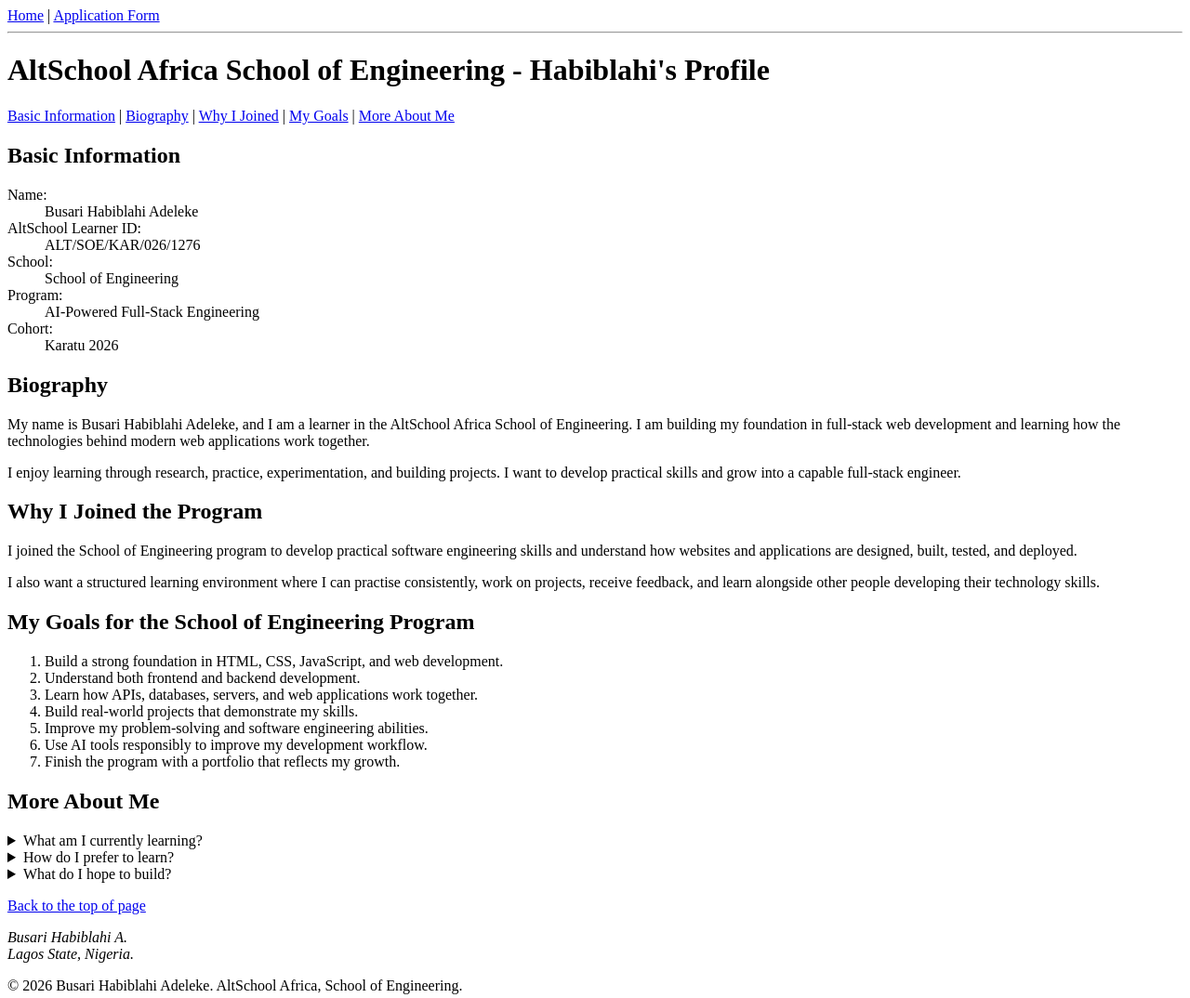
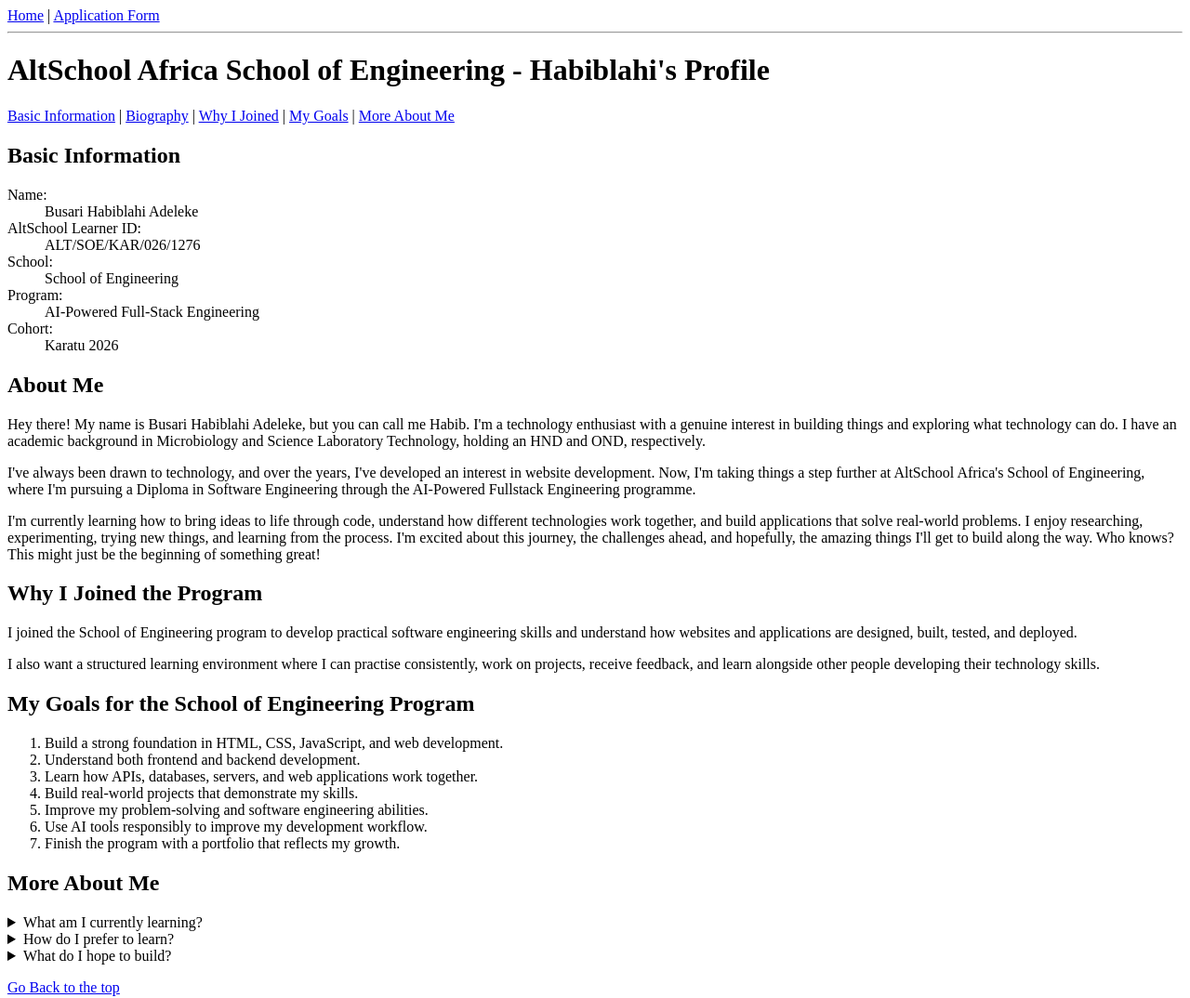
Before and after one commit to habiblahi/altschool-month-1-assessment, a plain HTML site: page index.html in a window 1280 px wide. Shown: the top 1074 px of the page at 93% size. Drawn offline with Linux system fonts and the light colour scheme.

Commit message:
Update form.html

```diff
--- a/index.html
+++ b/index.html
@@ -42,17 +42,29 @@
         </dl>
       </section>
       <section id="biography">
-        <h2>Biography</h2>
+        <h2> About Me </h2>
         <p>
-          My name is Busari Habiblahi Adeleke, and I am a learner in the
-          AltSchool Africa School of Engineering. I am building my foundation in
-          full-stack web development and learning how the technologies behind
-          modern web applications work together.
+          Hey there! My name is Busari Habiblahi Adeleke, but you can call me
+          Habib. I'm a technology enthusiast with a genuine interest in building
+          things and exploring what technology can do. I have an academic
+          background in Microbiology and Science Laboratory Technology, holding
+          an HND and OND, respectively.
         </p>
         <p>
-          I enjoy learning through research, practice, experimentation, and
-          building projects. I want to develop practical skills and grow into a
-          capable full-stack engineer.
+          I've always been drawn to technology, and over the years, I've
+          developed an interest in website development. Now, I'm taking things a
+          step further at AltSchool Africa's School of Engineering, where I'm
+          pursuing a Diploma in Software Engineering through the AI-Powered
+          Fullstack Engineering programme.
+        </p>
+        <p>
+          I'm currently learning how to bring ideas to life through code,
+          understand how different technologies work together, and build
+          applications that solve real-world problems. I enjoy researching,
+          experimenting, trying new things, and learning from the process. I'm
+          excited about this journey, the challenges ahead, and hopefully, the
+          amazing things I'll get to build along the way. Who knows? This might
+          just be the beginning of something great!
         </p>
       </section>
       <section id="why-i-joined">
@@ -112,7 +124,7 @@
           </p>
         </details>
       </section>
-      <p><a href="#top">Back to the top of page</a></p>
+      <p><a href="#top">Go Back to the top</a></p>
     </main>
 
     <footer>
```
Also changed, not shown: form.html (+3 -15 lines).
